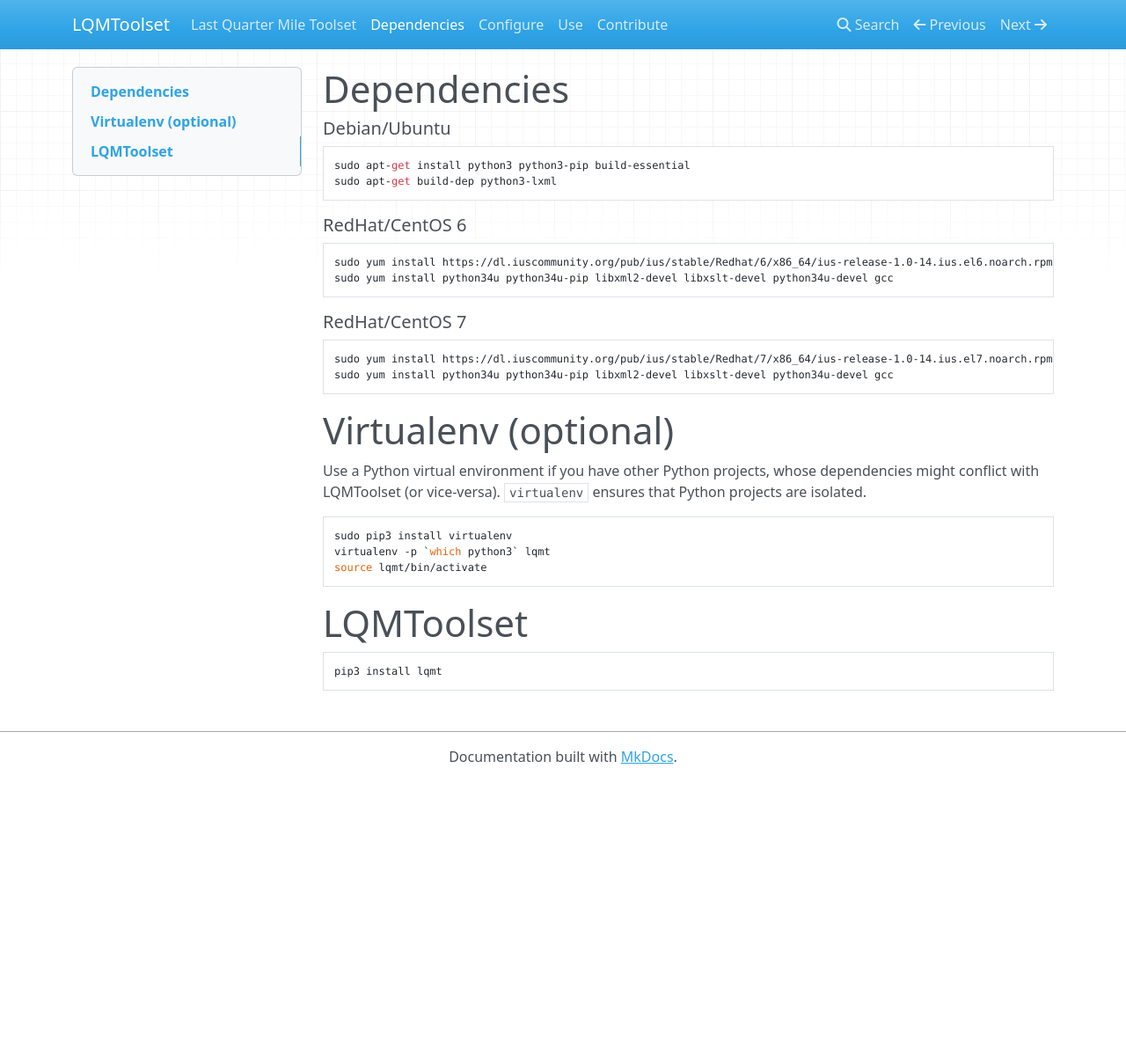
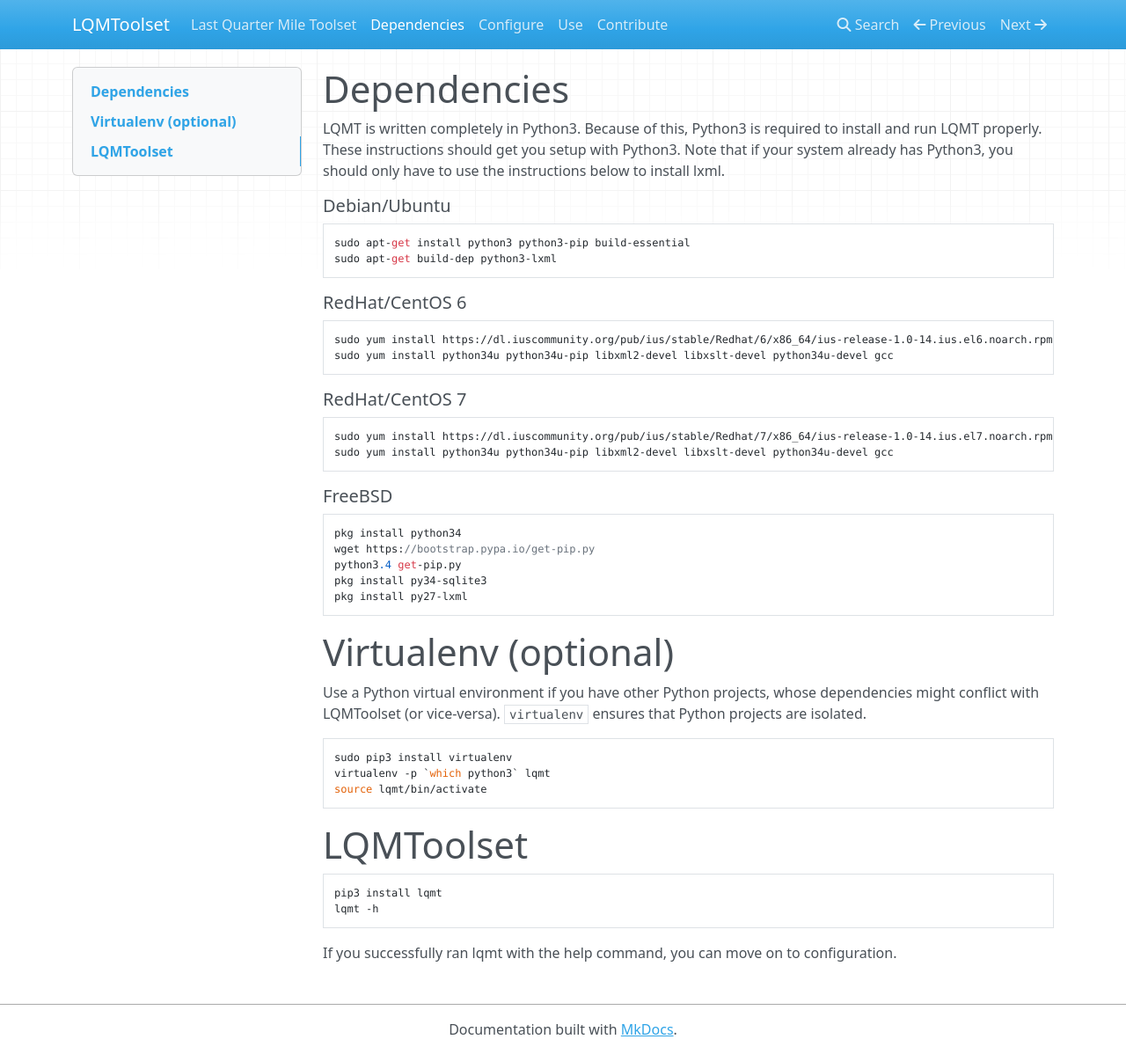
Before and after one commit to anl-cyberscience/LQMToolset, an MkDocs documentation site: the page built from docs/install.md, in a window 1280 px wide and 1198 px high. Shown: the whole window at 88% size. Built offline with MkDocs 1.6.1, drawn with Linux system fonts in a browser that asks for light colours; nearby versions of some CDN libraries; old or Windows-style settings are respelled for this version of MkDocs.

Commit message:
Documentation Update
Updated documentation to include FreeBSD installation instructions, and
clarify that LQMT requires python3

```diff
--- a/docs/install.md
+++ b/docs/install.md
@@ -1,4 +1,6 @@
 # Dependencies
+
+LQMT is written completely in Python3. Because of this, Python3 is required to install and run LQMT properly. These instructions should get you setup with Python3. Note that if your system already has Python3, you should only have to use the instructions below to install lxml.
 
 ##### Debian/Ubuntu
 
@@ -15,6 +17,13 @@
     sudo yum install https://dl.iuscommunity.org/pub/ius/stable/Redhat/7/x86_64/ius-release-1.0-14.ius.el7.noarch.rpm
     sudo yum install python34u python34u-pip libxml2-devel libxslt-devel python34u-devel gcc
 
+##### FreeBSD
+    pkg install python34
+    wget https://bootstrap.pypa.io/get-pip.py
+    python3.4 get-pip.py
+    pkg install py34-sqlite3
+    pkg install py27-lxml
+
 # Virtualenv (optional)
 
 Use a Python virtual environment if you have other Python projects, whose dependencies might conflict with LQMToolset (or vice-versa). `virtualenv` ensures that Python projects are isolated.
@@ -26,3 +35,6 @@
 # LQMToolset
 
     pip3 install lqmt
+    lqmt -h
+
+If you successfully ran lqmt with the help command, you can move on to configuration.
```
